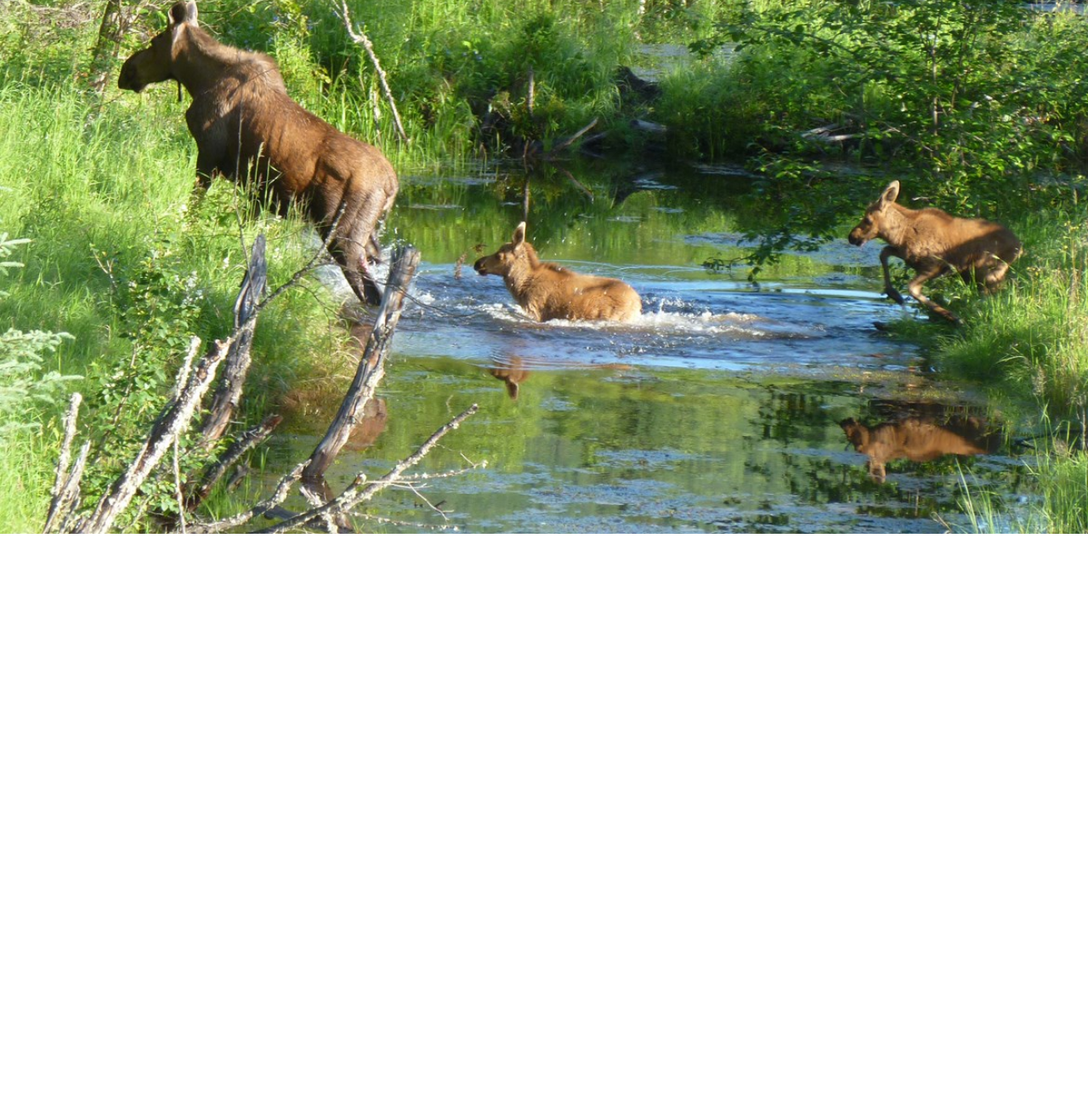
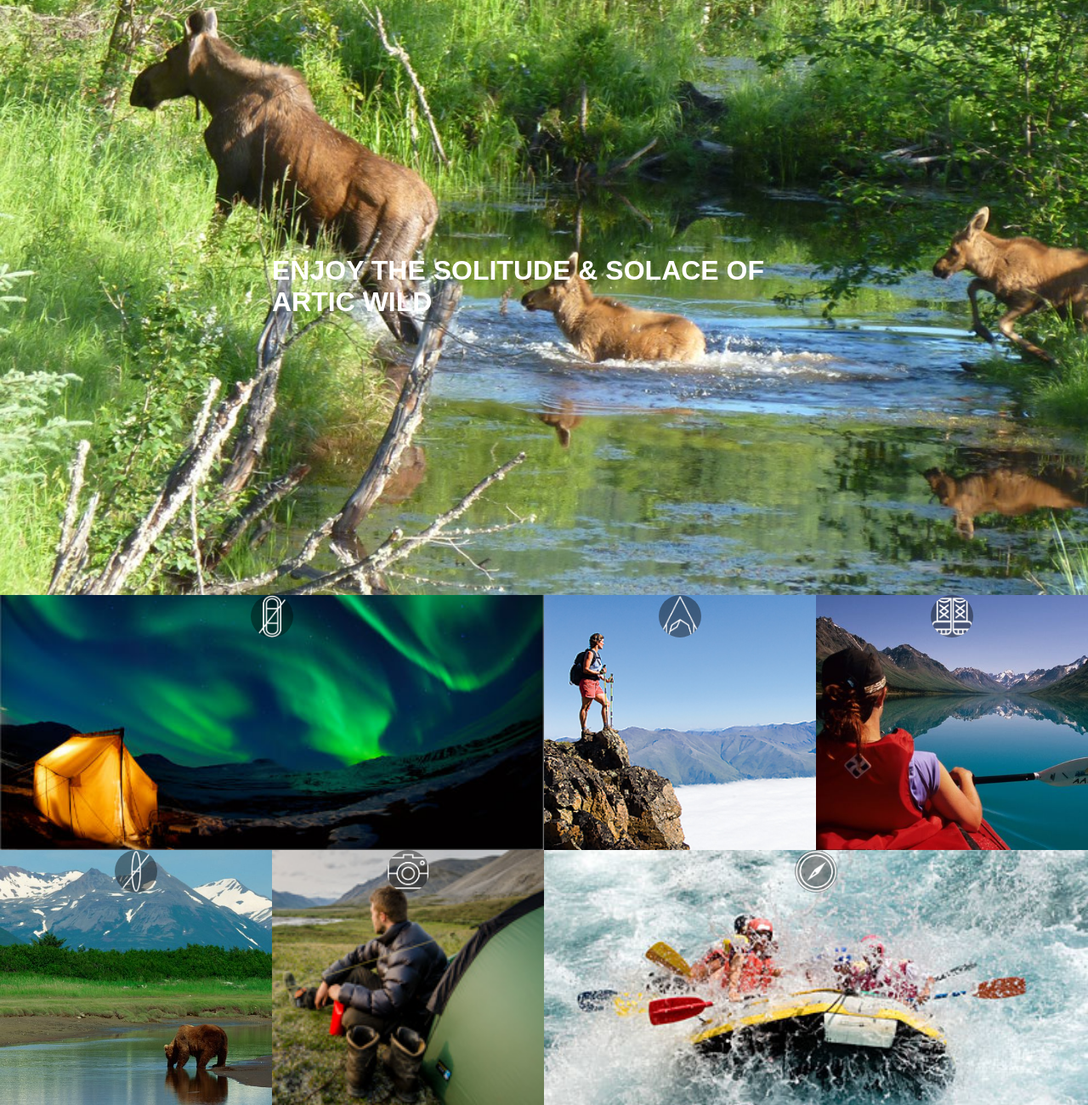
Before and after one commit to ribermudes/Artic-Wild-Week4, a plain HTML site: page index.html in a window 1280 px wide. Shown: the part 100-1400 px from the top of the page at 85% size. Before the commit the page ends 800 px from the top, so only its background shows below. Drawn offline with Linux system fonts and the light colour scheme.

Commit message:
add icons, begin styling navbar

```diff
--- a/index.html
+++ b/index.html
@@ -15,33 +15,33 @@
       <a href="#">Planning</a>
       <a href="#">About</a>
       <a href="#">Contact</a>
+      <div class="header">
+        <h1>Enjoy the Solitude &amp; Solace of Artic Wild</h1>
       </div>
       </div>
-    <!-- <img class="header-image" src="img/moose.jpg" alt="moose" /> -->
+    </div>
     <div class="gallery">
-      <div class="gallery-item1">
-
+      <div class="gallery-top">
+        <div class="gallery-image item1 large">
+          <img src="iconography/arctic-wild-icons-raft.png" alt="" />
         </div>
-      <div class="gallery-item2">
-
+        <div class="gallery-image item2 small">
+          <img src="iconography/arctic-wild-icons-mountain.png" alt="" />
         </div>
-      <div class="gallery-item3">
-
+        <div class="gallery-image item3 small">
+          <img src="iconography/arctic-wild-icons-boots.png" alt="" />
         </div>
-      <div class="gallery-item4">
-
       </div>
-      <div class="gallery-item5">
-
+      <div class="gallery-bottom">
+        <div class="gallery-image item4 small">
+          <img src="iconography/arctic-wild-icons-canoe.png" alt="" />
         </div>
-      <div class="gallery-item6">
-
+        <div class="gallery-image item5 small">
+          <img src="iconography/arctic-wild-icons-camera.png" alt="" />
         </div>
-      <div class="gallery-item7">
-
+        <div class="gallery-image item6 large">
+          <img src="iconography/arctic-wild-icons-compass.png" alt="" />
         </div>
-      <div class="gallery-item8">
-
       </div>
     </div>
   </body>
--- a/scss/styles.scss
+++ b/scss/styles.scss
@@ -3,15 +3,30 @@ margin: 0;
 padding: 0;
 }
 
+body {
+  font-family: 'Fjalla One', sans-serif;
+}
 .navbar {
   display: flex;
   flex-direction: row;
   justify-content: space-between;
   background-image: url('../img/alaska1.jpg');
   background-repeat: no-repeat;
-  background-size: contain;
-  height: 50em;
+  background-size: cover;
+  height: 100vh;
   position: relative;
+}
+
+.header {
+  position: absolute;
+  top: 50%;
+  left: 50%;
+  transform: translateY(-50%);
+  transform: translateX(-50%);
+  color: white;
+  font-weight: bold;
+  text-transform: uppercase;
+
 }
 
 .nav-items {
@@ -29,12 +44,63 @@ padding: 0;
 }
 .gallery {
   display: flex;
-  flex-direction: row;
-  flex-flow: wrap;
+  flex-direction: column;
+}
+
+.gallery-top, .gallery-bottom {
+  display: flex;
+  text-align: center;
+
+
+}
+
+.gallery-image {
+  height: 300px;
+  background-size: cover;
+}
+
+.large {
+  width: 50vw;
+}
+
+.small {
+  width: 25vw;
+}
+
+.item1 {
+  background-image: url('../img/gallery1.jpg');
+  background-position: bottom;
+}
+
+.item2 {
+  background-image: url("../img/gallery2.jpg");
+}
+
+.item3 {
+  background-image: url('../img/gallery3.jpg');
+}
+
+.item4 {
+  background-image: url("../img/gallery4.jpg");
+  background-position: bottom;
+}
+
+.item5 {
+  background-image: url('../img/gallery5.jpg');
+  background-position: right;
+}
+
+.item6 {
+  background-image: url("../img/gallery6.jpg");
+  background-position: center;
 }
 
 .gallery img {
-  height: 20em;
-  width: 20em;
-  margin: 0;
+  height: 50px;
+  width: 50px;
+  background-color: rgba(0, 0, 0, 0.4);
+  background: rgba(0, 0, 0, 0.4);
+  color: rgba(0, 0, 0, 0.4);
+  border-radius: 50%;
+  // padding: 4px;
 }
```
Also changed, not shown: css/styles.css, iconography/arctic-wild-icons-boots.jpg (added), iconography/arctic-wild-icons-boots.png (added), iconography/arctic-wild-icons-camera.png (added), iconography/arctic-wild-icons-canoe.png (added), iconography/arctic-wild-icons-compass.png (added), iconography/arctic-wild-icons-mountain.png (added), iconography/arctic-wild-icons-raft.png (added), iconography/gallery2.jpg (added), 1 other file. Lines whose indentation alone changed are shown as unchanged.
